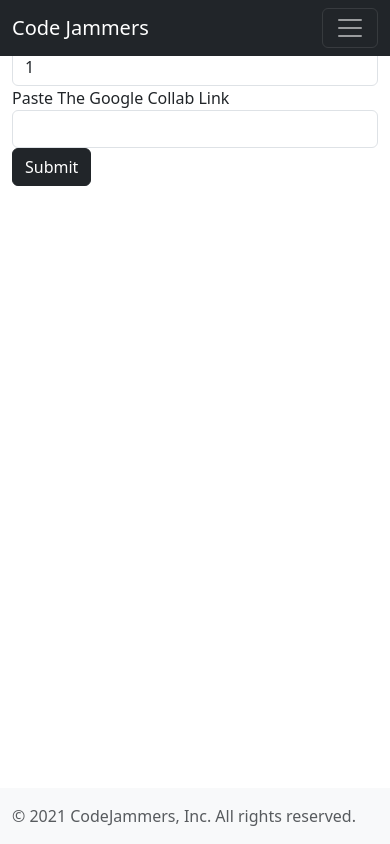
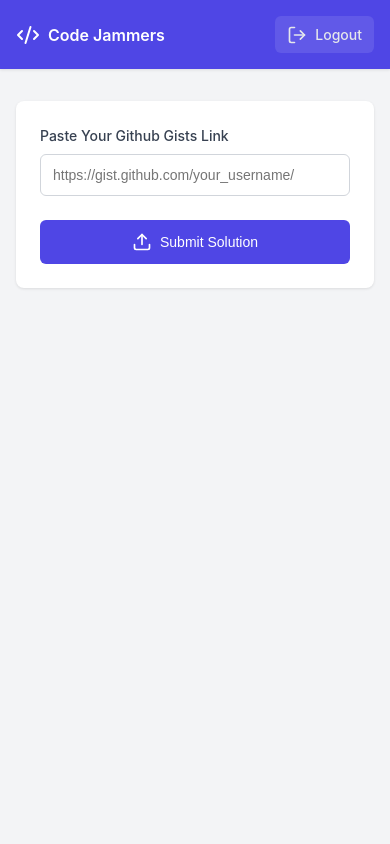
Before and after one commit to AmanDevelops/codejammers, a Django app: page /submit?id=1 in a window 390 px wide. Run offline with Django 3.2, Linux system fonts and the light colour scheme; a user stored in the database is signed in; data comes from the database, SQL or seed files in the repository; some libraries are stand-ins or nearby versions.

Commit message:
[REDESIGNING]: add submission page layout and styles

```diff
--- /dev/null
+++ b/main/static/submit.css
@@ -0,0 +1,331 @@
+/* Reset and base styles */
+* {
+    margin: 0;
+    padding: 0;
+    box-sizing: border-box;
+  }
+
+  body {
+    font-family: -apple-system, BlinkMacSystemFont, "Segoe UI", Roboto, "Helvetica Neue", Arial, sans-serif;
+    background-color: #f3f4f6;
+    color: #1f2937;
+    min-height: 100vh;
+    line-height: 1.5;
+  }
+
+  /* Navbar styles */
+  .navbar {
+    background-color: #4f46e5;
+    color: white;
+    padding: 1rem;
+    position: sticky;
+    top: 0;
+    z-index: 100;
+    box-shadow: 0 1px 3px rgba(0, 0, 0, 0.1);
+  }
+
+  .nav-content {
+    max-width: 1280px;
+    margin: 0 auto;
+    display: flex;
+    align-items: center;
+    justify-content: space-between;
+  }
+
+  .logo {
+    display: flex;
+    align-items: center;
+    gap: 0.5rem;
+    font-weight: 600;
+  }
+
+  .logo svg {
+    transition: transform 0.3s ease;
+  }
+
+  .logo:hover svg {
+    transform: rotate(-5deg);
+  }
+
+  .nav-links {
+    display: flex;
+    gap: 2rem;
+  }
+
+  .nav-links a {
+    color: #e5e7eb;
+    text-decoration: none;
+    font-size: 0.875rem;
+    font-weight: 500;
+    padding: 0.5rem;
+    border-radius: 0.375rem;
+    transition: all 0.3s ease;
+  }
+
+  .nav-links a:hover,
+  .nav-links a.active {
+    color: white;
+    background-color: rgba(255, 255, 255, 0.1);
+  }
+
+  .user-menu {
+    display: flex;
+    align-items: center;
+    gap: 1.5rem;
+  }
+
+  .greeting {
+    font-size: 0.875rem;
+    color: #e5e7eb;
+  }
+
+  .logout {
+    display: flex;
+    align-items: center;
+    gap: 0.5rem;
+    color: #e5e7eb;
+    text-decoration: none;
+    font-size: 0.875rem;
+    font-weight: 500;
+    padding: 0.5rem 0.75rem;
+    border-radius: 0.375rem;
+    transition: all 0.3s ease;
+    background-color: rgba(255, 255, 255, 0.1);
+  }
+
+  .logout:hover {
+    background-color: rgba(255, 255, 255, 0.2);
+  }
+
+  /* Main content styles */
+  .main-content {
+    padding: 2rem 1rem;
+  }
+
+  .container {
+    max-width: 1024px;
+    margin: 0 auto;
+  }
+
+  /* Problem card styles */
+  .problem-card {
+    background-color: white;
+    border-radius: 0.5rem;
+    box-shadow: 0 1px 3px rgba(0, 0, 0, 0.1);
+    padding: 1.5rem;
+    margin-bottom: 2rem;
+  }
+
+  .problem-header {
+    display: flex;
+    align-items: center;
+    gap: 1rem;
+    margin-bottom: 1.5rem;
+  }
+
+  .problem-header h1 {
+    font-size: 1.5rem;
+    font-weight: bold;
+    color: #1f2937;
+  }
+
+  .language-badge {
+    padding: 0.25rem 0.75rem;
+    background-color: #eef2ff;
+    color: #4f46e5;
+    border-radius: 9999px;
+    font-size: 0.75rem;
+    font-weight: 500;
+  }
+
+  .problem-description {
+    margin-bottom: 2rem;
+  }
+
+  .problem-description h2 {
+    font-size: 1.25rem;
+    font-weight: 600;
+    color: #1f2937;
+    margin-bottom: 0.75rem;
+  }
+
+  .problem-description p {
+    color: #4b5563;
+    font-size: 0.875rem;
+  }
+
+  /* Warning message styles */
+  .warning-message {
+    display: flex;
+    align-items: center;
+    gap: 0.75rem;
+    padding: 0.75rem 1rem;
+    background-color: #fff7ed;
+    border: 1px solid #fdba74;
+    border-radius: 0.375rem;
+    color: #c2410c;
+    margin-bottom: 1rem;
+  }
+
+  .warning-message svg {
+    flex-shrink: 0;
+    color: #ea580c;
+  }
+
+  .warning-message span {
+    font-size: 0.875rem;
+    line-height: 1.25rem;
+  }
+
+  /* Form styles */
+  .submission-form {
+    display: flex;
+    flex-direction: column;
+    gap: 1.5rem;
+  }
+
+  .form-group {
+    display: flex;
+    flex-direction: column;
+    gap: 0.5rem;
+  }
+
+  .form-group label {
+    font-size: 0.875rem;
+    font-weight: 500;
+    color: #374151;
+  }
+
+  .form-group input {
+    padding: 0.75rem;
+    border: 1px solid #d1d5db;
+    border-radius: 0.375rem;
+    font-size: 0.875rem;
+    transition: all 0.3s ease;
+  }
+
+  .form-group input:focus {
+    outline: none;
+    border-color: #4f46e5;
+    box-shadow: 0 0 0 3px rgba(79, 70, 229, 0.1);
+  }
+
+  .submit-btn {
+    display: flex;
+    align-items: center;
+    justify-content: center;
+    gap: 0.5rem;
+    padding: 0.75rem 1rem;
+    background-color: #4f46e5;
+    color: white;
+    border: none;
+    border-radius: 0.375rem;
+    font-size: 0.875rem;
+    font-weight: 500;
+    cursor: pointer;
+    transition: all 0.3s ease;
+  }
+
+  .submit-btn:hover {
+    background-color: #4338ca;
+  }
+
+  .submit-btn:focus {
+    outline: none;
+    box-shadow: 0 0 0 3px rgba(79, 70, 229, 0.5);
+  }
+
+  /* Submissions table styles */
+  .submissions-card {
+    background-color: white;
+    border-radius: 0.5rem;
+    box-shadow: 0 1px 3px rgba(0, 0, 0, 0.1);
+    padding: 1.5rem;
+  }
+
+  .submissions-card h2 {
+    font-size: 1.25rem;
+    font-weight: 600;
+    color: #1f2937;
+    margin-bottom: 1rem;
+  }
+
+  .table-container {
+    overflow-x: auto;
+  }
+
+  .submissions-table {
+    width: 100%;
+    border-collapse: collapse;
+  }
+
+  .submissions-table th {
+    text-align: left;
+    padding: 0.75rem 1rem;
+    font-size: 0.75rem;
+    font-weight: 600;
+    color: #6b7280;
+    text-transform: uppercase;
+    letter-spacing: 0.05em;
+    background-color: #f9fafb;
+    border-bottom: 1px solid #e5e7eb;
+  }
+
+  .submissions-table td {
+    padding: 1rem;
+    font-size: 0.875rem;
+    color: #4b5563;
+    border-bottom: 1px solid #e5e7eb;
+  }
+
+  .view-btn {
+    color: #4f46e5;
+    background: none;
+    border: none;
+    font-size: 0.875rem;
+    font-weight: 500;
+    cursor: pointer;
+    transition: color 0.3s ease;
+  }
+
+  .view-btn:hover {
+    color: #4338ca;
+  }
+
+  /* Responsive styles */
+  @media (max-width: 768px) {
+    .nav-links {
+      display: none;
+    }
+
+    .problem-header {
+      flex-direction: column;
+      align-items: flex-start;
+      gap: 0.5rem;
+    }
+
+    .submissions-table th:nth-child(2),
+    .submissions-table td:nth-child(2) {
+      display: none;
+    }
+  }
+
+  @media (max-width: 640px) {
+    .user-menu {
+      gap: 1rem;
+    }
+
+    .greeting {
+      display: none;
+    }
+
+    .submissions-table th:nth-child(3),
+    .submissions-table td:nth-child(3) {
+      display: none;
+    }
+
+    .warning-message {
+      flex-direction: column;
+      text-align: center;
+    }
+  }
--- a/main/templates/main/submit.html
+++ b/main/templates/main/submit.html
@@ -1,34 +1,97 @@
-{% extends 'main/base.html' %}
+{% load static %}
+<!DOCTYPE html>
+<html lang="en">
+<head>
+  <meta charset="UTF-8">
+  <meta name="viewport" content="width=device-width, initial-scale=1.0">
+  <title>Code Jammers - Submit Solution</title>
+  <link rel="stylesheet" href="{% static 'submit.css'%}">
+</head>
+<body>
+  <nav class="navbar">
+    <div class="nav-content">
+      <div class="logo">
+        <svg xmlns="http://www.w3.org/2000/svg" width="24" height="24" viewBox="0 0 24 24" fill="none" stroke="currentColor" stroke-width="2" stroke-linecap="round" stroke-linejoin="round">
+          <path d="m18 16 4-4-4-4"></path>
+          <path d="m6 8-4 4 4 4"></path>
+          <path d="m14.5 4-5 16"></path>
+        </svg>
+        <span>Code Jammers</span>
+      </div>
 
-{% block contents %}
-<title>Submit Your Code</title>
-{% for message in messages %}
+      <div class="nav-links">
+        <a href="#" class="active">Dashboard</a>
+        <a href="#">About Us</a>
+        <a href="#">Features</a>
+        <a href="#">Contact Us</a>
+      </div>
 
-<div class="alert alert-danger" role="alert">
+      <div class="user-menu">
+        <span class="greeting">Hello, Aman</span>
+        <a href="{% url 'logout'%}" class="logout">
+          <svg xmlns="http://www.w3.org/2000/svg" width="20" height="20" viewBox="0 0 24 24" fill="none" stroke="currentColor" stroke-width="2" stroke-linecap="round" stroke-linejoin="round">
+            <path d="M9 21H5a2 2 0 0 1-2-2V5a2 2 0 0 1 2-2h4"></path>
+            <polyline points="16 17 21 12 16 7"></polyline>
+            <line x1="21" y1="12" x2="9" y2="12"></line>
+          </svg>
+          Logout
+        </a>
+      </div>
+    </div>
+  </nav>
 
- {{message}}
-</div>
-{% endfor %}
+  <main class="main-content">
+    <div class="container">
+      <div class="problem-card">
+        <!-- <div class="problem-header">
+          <h1>{{title}}</h1>
+          <span class="language-badge">{{language}}</span>
+        </div>
+
+        <div class="problem-description">
+          <h2>Problem Description</h2>
+          <p>
+            {{description}}
+          </p>
+        </div> -->
+
+        <form class="submission-form" method='POST' action='{%url "submit"%}?id={{ idgt }}'>
+          {% csrf_token %}
+          <div class="form-group">
+            {% for message in messages %}
 
 
+            <div class="warning-message">
+              <svg xmlns="http://www.w3.org/2000/svg" width="20" height="20" viewBox="0 0 24 24" fill="none" stroke="currentColor" stroke-width="2" stroke-linecap="round" stroke-linejoin="round">
+                <path d="M10.29 3.86L1.82 18a2 2 0 0 0 1.71 3h16.94a2 2 0 0 0 1.71-3L13.71 3.86a2 2 0 0 0-3.42 0z"/>
+                <line x1="12" y1="9" x2="12" y2="13"/>
+                <line x1="12" y1="17" x2="12.01" y2="17"/>
+              </svg>
+              <span>{{message}}</span>
+            </div>
+            {% endfor %}
 
-<form action='submit?id={{ idgt }}' method='POST'>
-{% csrf_token %}
-<div class="form-group">
-   <input class="form-control" type="text" placeholder="{{ idgt }}" value="{{ idgt }}" readonly>
-  </div>
+            <label for="submission-link">Paste Your Github Gists Link</label>
+            <input
+              type="url"
+              id="submission-link"
+              placeholder="https://gist.github.com/your_username/"
+              name="code"
+              required
+            >
+          </div>
 
-  <div class="form-group">
-    <label for="exampleFormControlTextarea1">Paste The Google Collab Link</label><br>
-    <input type='text' class="form-control" id="exampleFormControlTextarea1" name='code'></textarea>
-
-  </div>
-
-
-  <input type="submit" class="btn btn-secondary btn-dark btn-block">
-
-
-</form>
-
-
-{% endblock %}
+          <button type="submit" class="submit-btn">
+            <svg xmlns="http://www.w3.org/2000/svg" width="20" height="20" viewBox="0 0 24 24" fill="none" stroke="currentColor" stroke-width="2" stroke-linecap="round" stroke-linejoin="round">
+              <path d="M21 15v4a2 2 0 0 1-2 2H5a2 2 0 0 1-2-2v-4"></path>
+              <polyline points="17 8 12 3 7 8"></polyline>
+              <line x1="12" y1="3" x2="12" y2="15"></line>
+            </svg>
+            Submit Solution
+          </button>
+        </form>
+      </div>
+    </div>
+  </main>
+</body>
+</html>
```
